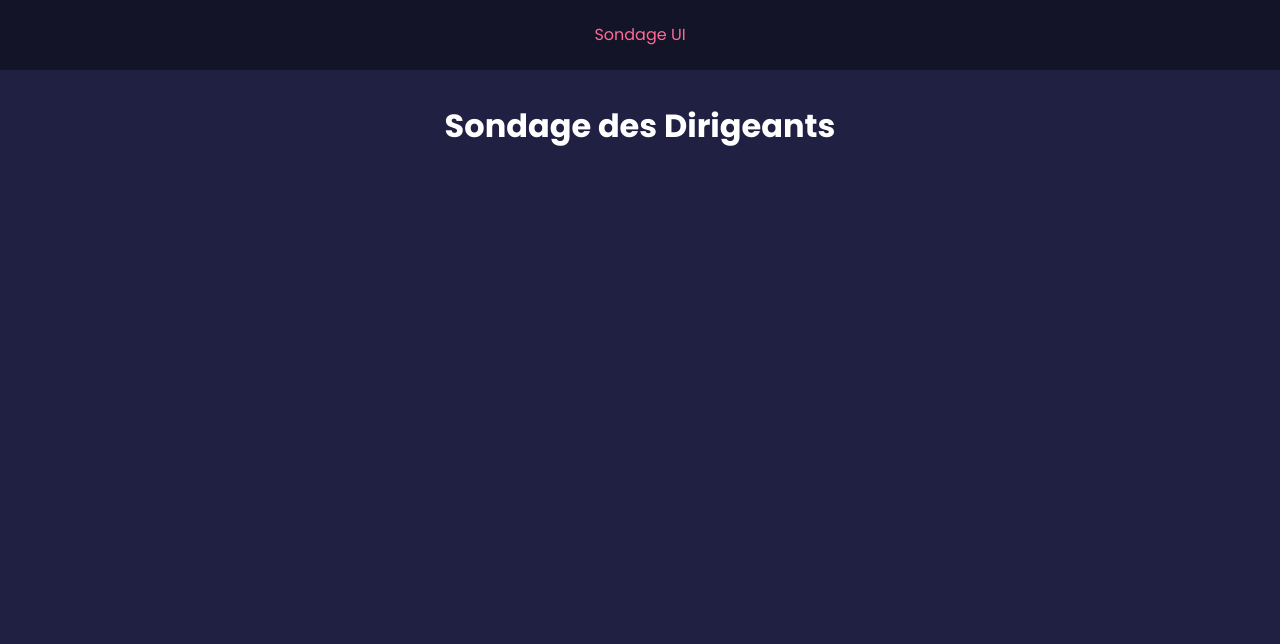
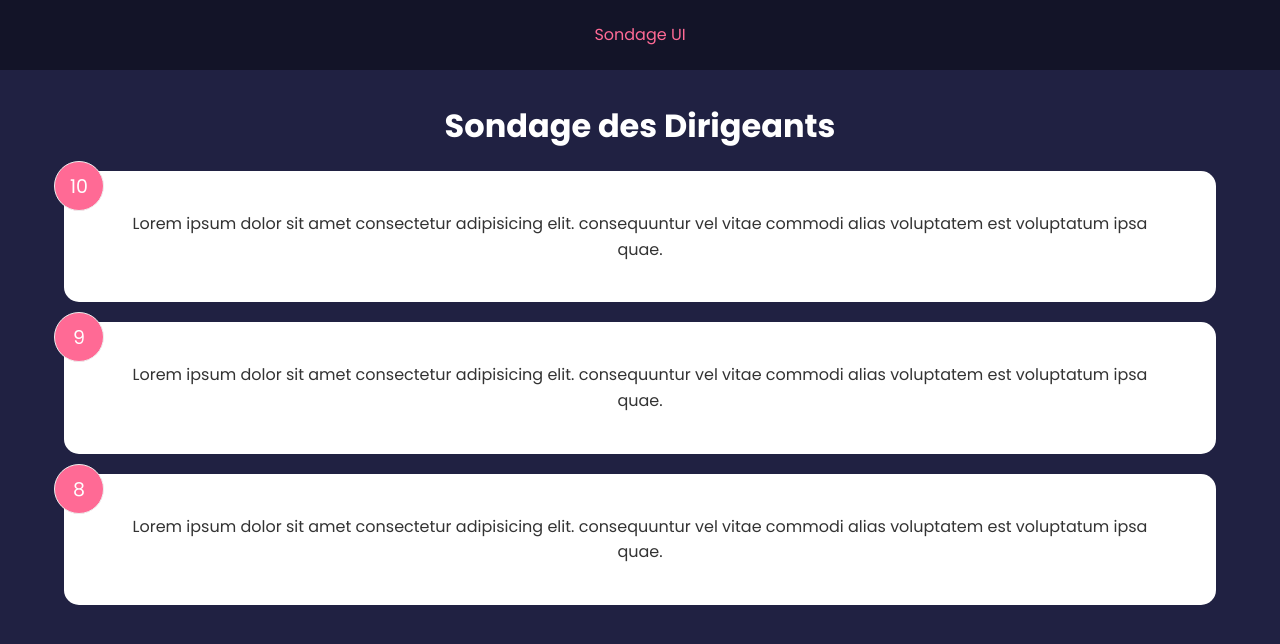
Before and after one commit to jdtonde/Sondage, a React (Create React App) app: page / in a window 1280 px wide. Shown: the top 644 px of the page. Built offline with nearby package versions, Linux system fonts and the light colour scheme.

Commit message:
props & states

```diff
--- a/package.json
+++ b/package.json
@@ -8,7 +8,8 @@
     "@testing-library/user-event": "^13.5.0",
     "react": "^18.2.0",
     "react-dom": "^18.2.0",
-    "react-scripts": "5.0.1",
+    "react-icons": "^4.7.1",
+    "react-scripts": "^2.1.3",
     "web-vitals": "^2.1.4"
   },
   "scripts": {
--- a/src/App.jsx
+++ b/src/App.jsx
@@ -1,15 +1,22 @@
+import React from 'react';
+import {useState } from 'react';
 import './App.css';
-import Header from './components/Header'
+import Header from './components/Header';
+import SondageList from './components/SondageList';
+import SondageData from './data/SondageData';
 
 function App() {
+  const [Sondage,setSondage]=useState(SondageData);
   return (
     <div>
       <Header/>
       <div className="App">
           <h1>Sondage des Dirigeants</h1>
+          <SondageList sondage={Sondage}/>
       </div>
     </div>
   );
+
 }
 
 export default App;
--- a/src/components/Header.jsx
+++ b/src/components/Header.jsx
@@ -37,4 +37,5 @@ Header.defaultProps={
 
 
 
+
 export default Header;
--- /dev/null
+++ b/src/components/SondageItem.jsx
@@ -0,0 +1,21 @@
+import React from 'react'
+//import { useState } from 'react'
+import Card from './shared/card'
+import PropTypes from 'prop-types'
+
+function SondageItem({item}) {
+
+  return (
+      <Card reverse={false}> {/*  la class css du parent va chez le parent et celle des children peut rester ici */}
+        <div className="num-display">{item.rating}</div>
+        <div className="text-display">{item.text}</div>
+      </Card>
+
+  )
+}
+
+SondageItem.propTypes={
+  item:PropTypes.object.isRequired
+}
+
+export default SondageItem
--- /dev/null
+++ b/src/components/SondageList.jsx
@@ -0,0 +1,28 @@
+import React from 'react'
+import SondageItem from './SondageItem'
+//import PropTypes from 'prop-types'
+
+function SondageList({sondage}) {
+    if(!sondage || sondage.lenght===0){
+       return <p>Aucun sondage pour l'instant </p>
+    }
+    return (
+    <div className="feedback-list">
+        {sondage.map((x=>{
+            return <SondageItem key={x.id} item={x}/>
+        }))}
+    </div>
+  )
+}
+
+// SondageList.propTypes={
+//     sondage:PropTypes.arrayOf(
+//         PropTypes.shape({
+//             id:PropTypes.number.isRequired,
+//             text:PropTypes.text.isRequired,
+//             rating:PropTypes.number.isRequired,
+// })
+// ),
+// }
+
+export default SondageList
--- /dev/null
+++ b/src/components/shared/card.jsx
@@ -0,0 +1,31 @@
+import React from 'react'
+import PropTypes from 'prop-types'
+
+function Card({children,reverse }) {
+  return (
+    <div className={`card ${reverse && 'reverse'}`}>{children}</div>
+  )
+
+
+/* conditional style vs conditional className
+
+const styles={
+    backgroundColor:reverse ? 'rgb(0,0,0,0.4)':'#fff',
+    col:reverse ? '#fff':'#000'
+ }
+  return(
+    <div className='card' style={styles}>{children}</div>
+  )
+ */
+}
+
+Card.defaultProps={
+    reverse:false
+}
+
+Card.propTypes={
+    reverse:PropTypes.bool,
+    children:PropTypes.node.isRequired
+}
+
+export default Card
--- /dev/null
+++ b/src/data/SondageData.js
@@ -0,0 +1,19 @@
+const FeedbackData = [
+    {
+      id: 1,
+      rating: 10,
+      text: 'Lorem ipsum dolor sit amet consectetur adipisicing elit. consequuntur vel vitae commodi alias voluptatem est voluptatum ipsa quae.',
+    },
+    {
+      id: 2,
+      rating: 9,
+      text: 'Lorem ipsum dolor sit amet consectetur adipisicing elit. consequuntur vel vitae commodi alias voluptatem est voluptatum ipsa quae.',
+    },
+    {
+      id: 3,
+      rating: 8,
+      text: 'Lorem ipsum dolor sit amet consectetur adipisicing elit. consequuntur vel vitae commodi alias voluptatem est voluptatum ipsa quae.',
+    },
+  ]
+
+  export default FeedbackData
--- a/src/index.css
+++ b/src/index.css
@@ -37,8 +37,10 @@ header {
   color: #333;
   border-radius: 15px;
   padding: 40px 50px;
-  margin: 20px 0;
+  margin: 20px auto ;
   position: relative;
+  max-width: 90%;
+
 }
 
 .card.reverse {
```
Also changed, not shown: 1 other file (tests, documents, lock files or other folders).
